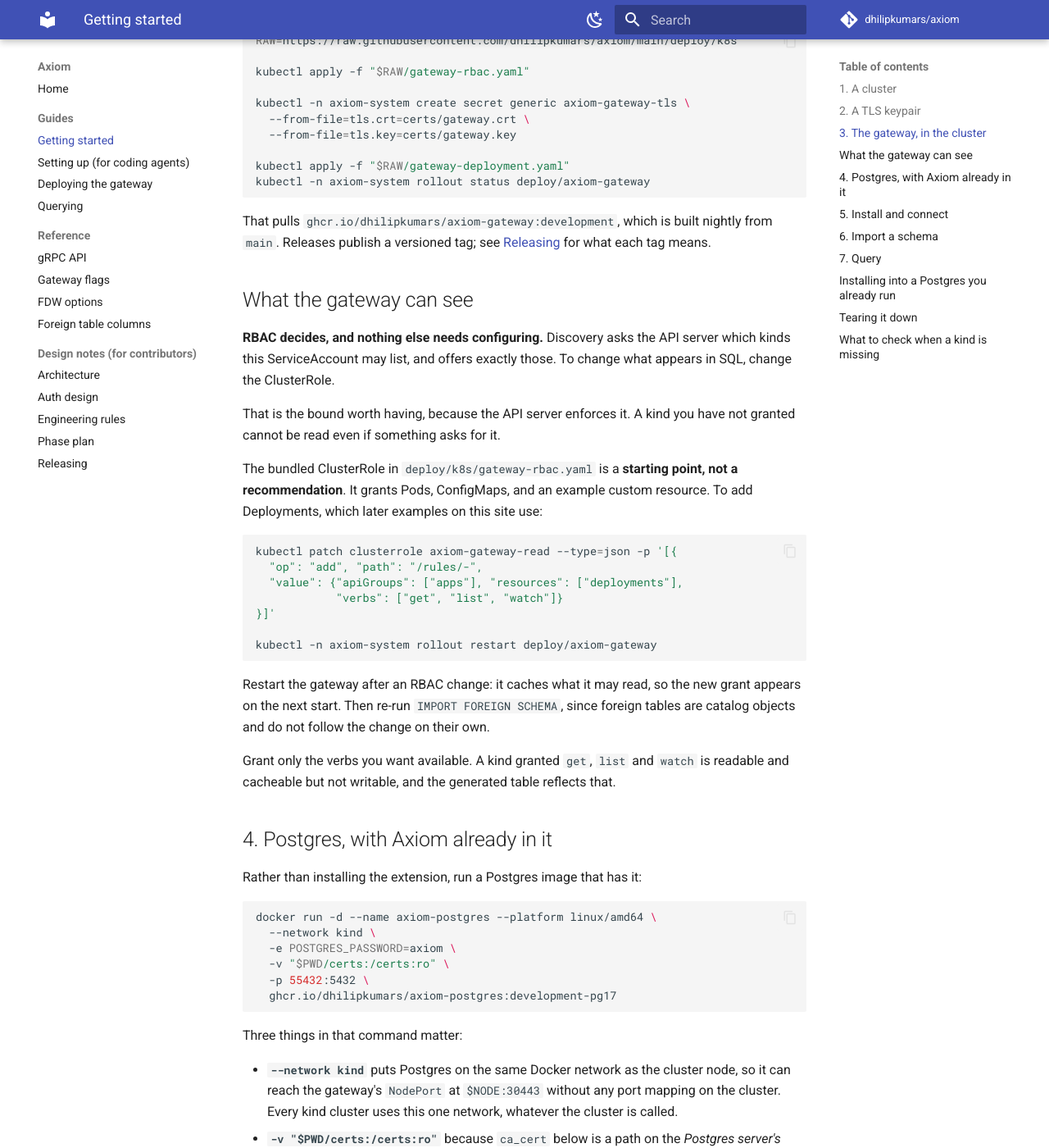
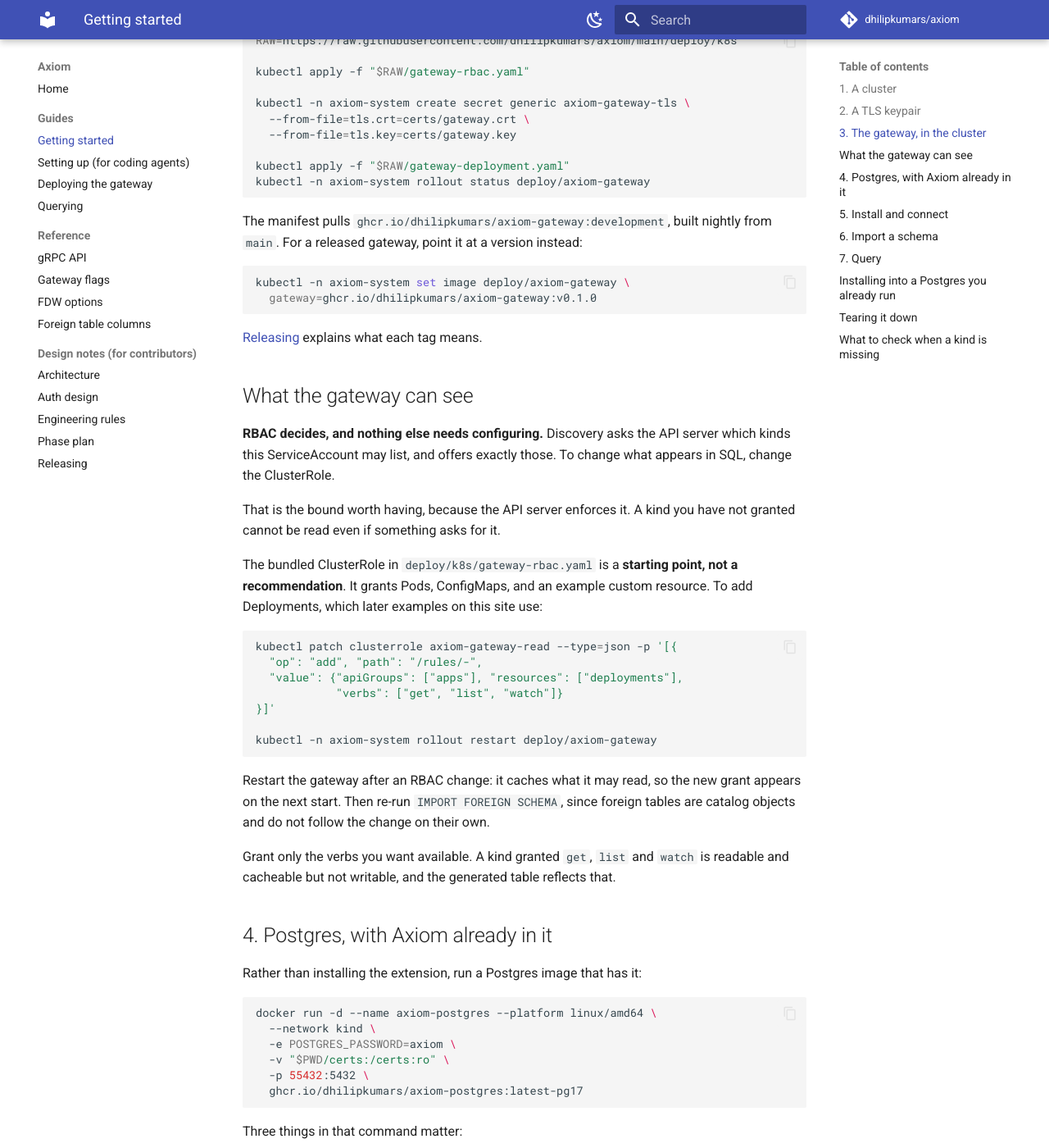
Before and after one commit to dhilipkumars/axiom, an MkDocs documentation site: the page built from docs/guides/getting-started.md, in a window 1280 px wide and 1400 px high, scrolled down 2089 px. Shown: the whole window at 82% size. Built offline with MkDocs 1.6.1 and Material for MkDocs 9.7.7, drawn with Linux system fonts in a browser that asks for light colours; comment, search, counter and statistics services are not loaded; some of the changed text lies outside the part shown.

Commit message:
Assemble the 0.1.0 changelog and point the guides at release tags
Two things, both needed before a tag exists.

**The changelog.** `make release-notes VERSION=0.1.0` consumed the 16
changesets into CHANGELOG.md, in Keep a Changelog order, and emptied
.changes/. That is the mechanical part and it worked.

The judgement part is that assembled changesets read as a development
diary -- "RBAC is now the source of truth", "a full cache now says so"
-- and on a first release there is no "now" to contrast with and no
reader who used the previous version. So 0.1.0 opens with what Axiom is,
what you actually get, and the five things to know before planning
around it: no downloadable artifacts, no managed Postgres, amd64 only,
one identity for everyone, one cluster per server. The assembled
entries stay below, framed as the history that produced the release,
because they record why things are the way they are.

**The guides pointed at nightly builds.** Both told readers to pull
`axiom-postgres:development-pg17`, which is whatever main built last
night. After a release that hands people a nightly instead of the thing
they think they are installing -- quietly, since it works. They now use
`latest-pg17`, which follows releases without the docs needing an edit
each time, and say how to pin a version instead. Getting started also
shows how to run a released gateway rather than the nightly the manifest
carries.

That creates an ordering dependency worth stating: `latest-pgNN` does
not exist until a release publishes it, because `promote` is what
creates it. Between merging this and publishing v0.1.0, those commands
reference a tag that is not there yet.

Co-Authored-By: Claude Opus 5 <noreply@anthropic.com>

````diff
--- a/docs/guides/getting-started.md
+++ b/docs/guides/getting-started.md
@@ -104,9 +104,15 @@ kubectl apply -f "$RAW/gateway-deployment.yaml"
 kubectl -n axiom-system rollout status deploy/axiom-gateway
 ```
 
-That pulls `ghcr.io/dhilipkumars/axiom-gateway:development`, which is built
-nightly from `main`. Releases publish a versioned tag; see
-[Releasing](../RELEASING.md) for what each tag means.
+The manifest pulls `ghcr.io/dhilipkumars/axiom-gateway:development`, built
+nightly from `main`. For a released gateway, point it at a version instead:
+
+```sh
+kubectl -n axiom-system set image deploy/axiom-gateway \
+  gateway=ghcr.io/dhilipkumars/axiom-gateway:v0.1.0
+```
+
+[Releasing](../RELEASING.md) explains what each tag means.
 
 ## What the gateway can see
 
@@ -149,7 +155,7 @@ docker run -d --name axiom-postgres --platform linux/amd64 \
   -e POSTGRES_PASSWORD=axiom \
   -v "$PWD/certs:/certs:ro" \
   -p 55432:5432 \
-  ghcr.io/dhilipkumars/axiom-postgres:development-pg17
+  ghcr.io/dhilipkumars/axiom-postgres:latest-pg17
 ```
 
 Three things in that command matter:
@@ -169,8 +175,10 @@ The image sets `shared_preload_libraries = 'axiom'` itself. That is not a
 convenience: Axiom registers `PGC_POSTMASTER` GUCs, so without preloading
 `CREATE EXTENSION` fails outright rather than running with the cache disabled.
 
-`axiom-postgres` is published per major — `-pg16`, `-pg17`, `-pg18`. Swap the
-tag to match the Postgres you want.
+`axiom-postgres` is published per major — `latest-pg16`, `latest-pg17`,
+`latest-pg18` — each following the newest release for that major. Swap the tag
+to match the Postgres you want, or pin a version like `0.1.0-pg17` if you would
+rather choose when to move.
 
 ## 5. Install and connect
 
````
Also changed, not shown: .changes/agent-guide.md (deleted, +0 -15 lines), .changes/cache-full-terminal.md (deleted, +0 -21 lines), .changes/docs-rbac-only.md (deleted, +0 -27 lines), .changes/docs-site.md (deleted, +0 -8 lines), .changes/gateway-stats.md (deleted, +0 -8 lines), .changes/install-gate.md (deleted, +0 -13 lines), .changes/install-guide.md (deleted, +0 -17 lines), .changes/paginate-list.md (deleted, +0 -14 lines), .changes/pg-version-window.md (deleted, +0 -11 lines), .changes/pg18-support.md (deleted, +0 -8 lines), .changes/phase-6.md (deleted, +0 -9 lines), .changes/postgres-images.md (deleted, +0 -24 lines), .changes/preload-error.md (deleted, +0 -24 lines), .changes/rough-edges.md (deleted, +0 -19 lines), 4 more files.
